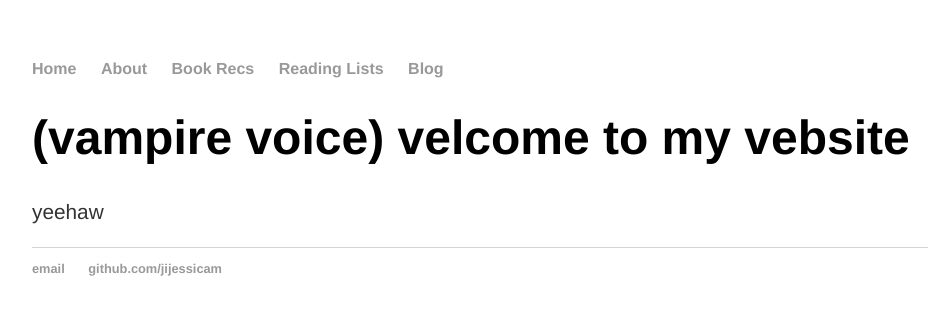
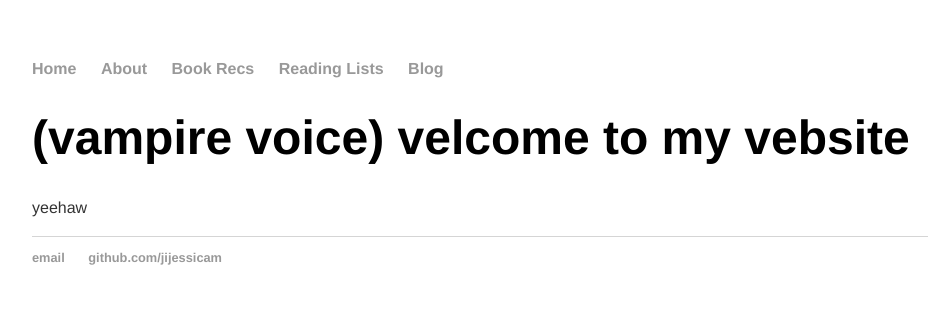
Before and after one commit to jijessicam/jijessicam.github.io, a Jekyll site: the page built from index.html, in a window 1280 px wide. Shown: the top 315 px of the page, without its empty margins (160-1099 px from the left). Built offline with Jekyll 4.4.1, drawn with Linux system fonts in a browser that asks for light colours.

Commit message:
Update main.css

```diff
--- a/css/main.css
+++ b/css/main.css
@@ -28,7 +28,7 @@
     font-family:'Helvetica', 'Arial', 'Sans-Serif';
 }
 p {
-    font-size: 1.3em;
+    font-size: 1em;
     line-height: 1.4em;
     color: #333;
     font-family:'Helvetica', 'Arial', 'Sans-Serif';
@@ -43,7 +43,7 @@
 
 ul.posts {
     margin: 20px auto 40px;
-    font-size: 1.5em;
+    font-size: 1em;
 }
 
 ul.posts li {
```
